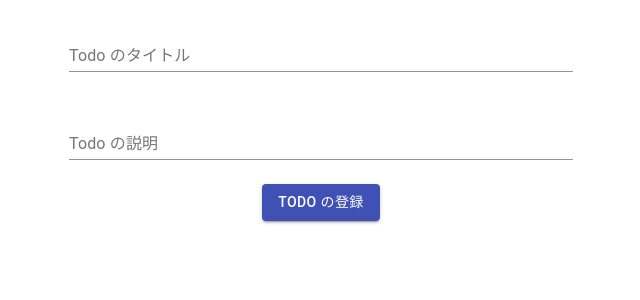
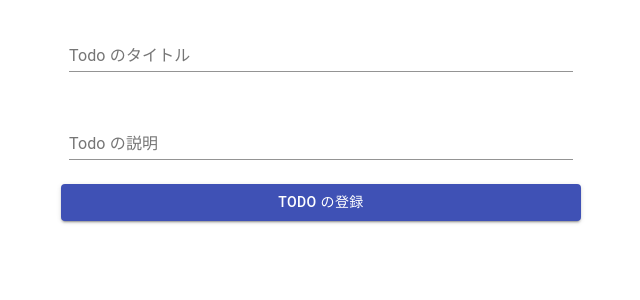
Before and after one commit to plum-shiga/todoapp, a React (Create React App) app: page / in a window 1280 px wide. Shown: the top 300 px of the page, without its empty margins (319-959 px from the left). Built offline with nearby package versions, Linux system fonts and the light colour scheme.

Commit message:
update Grids for add new buttons.

```diff
--- a/src/form.js
+++ b/src/form.js
@@ -17,7 +17,7 @@ const Form = (props) => {
       [e.target.name]:e.target.value
     });
   }
-  const save = () => {
+  const submit = () => {
     const date = new Date();
     const str = String(date.getTime()) + formData.title;
     props.setTodo([...props.todos,{
@@ -27,19 +27,21 @@ const Form = (props) => {
     }]);
   }
   return (
+    <div>
       <Grid container direction="column" justify="center" alignItems="center" spacing={2}>
         <Grid item xs={12} className="input-inner">
-        <TextField id="standard-basic" label="Todo のタイトル" name="title" onChange={handleChange} fullWidth margin="normal" />
+          <TextField data-testid="todo-title" label="Todo のタイトル" name="title" onChange={handleChange} fullWidth margin="normal" />
         </Grid>
         <Grid item xs={12} className="input-inner">
-        <TextField id="standard-basic" label="Todo の説明" name="description" onChange={handleChange} fullWidth margin="normal" />
+          <TextField data-testid="todo-description" label="Todo の説明" name="description" onChange={handleChange} fullWidth margin="normal" />
         </Grid>
         <Grid item xs={12}>
-        <Button variant="contained" color="primary" onClick={ save } className="large-button" >
-          Todo の登録
+          <Button variant="contained" color="primary" onClick={ submit } className="input-inner">
+            <span data-testid="button-submit-label">Todo の登録</span>
           </Button>
         </Grid>
       </Grid>
+    </div>
   );
 }
 export default Form
```
Lines whose indentation alone changed are shown as unchanged.
